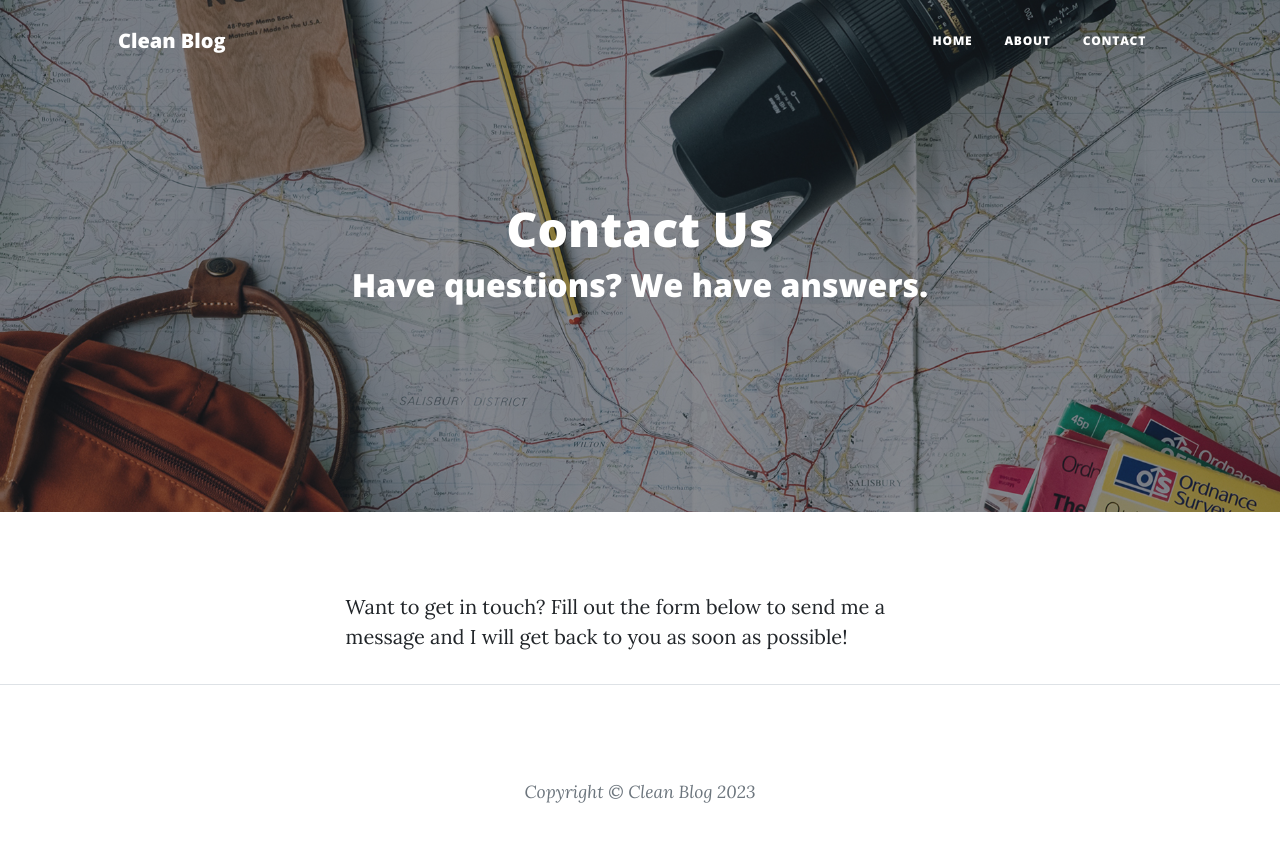
After one commit to nasAtchia/clean-blog-django, a Django app: page /contact/ in a window 1280 px wide. The commit adds this page. Run offline with Django 4.2, Linux system fonts and the light colour scheme; parts of the project's set-up code (start-up, migrations or seed data) failed here and were passed over; some libraries are stand-ins or nearby versions.

Commit message:
WIP contact page

```diff
--- /dev/null
+++ b/core/templates/core/contact/index.html
@@ -0,0 +1,16 @@
+{% extends 'layout.html' %}
+
+{% load i18n %}
+{% load static %}
+
+{% block title %}{% translate 'Contact Us' %}{% endblock %}
+
+{% block hero_title %}{% translate 'Contact Us' %}{% endblock %}
+{% block hero_subtitle %}{% translate 'Have questions? We have answers.' %}{% endblock %}
+{% block hero_style %}style="background-image: url('{% static 'core/img/about-bg.jpg' %}')"{% endblock %}
+
+{% block content %}
+    {% blocktranslate trimmed %}
+        <p>Want to get in touch? Fill out the form below to send me a message and I will get back to you as soon as possible!</p>
+    {% endblocktranslate %}
+{% endblock %}
--- a/core/urls.py
+++ b/core/urls.py
@@ -2,10 +2,12 @@ from django.urls import path
 
 
 from .views.about import AboutView
+from .views import contact
 
 app_name = 'core'
 
 
 urlpatterns = [
     path('about/', AboutView.as_view(), name='about'),
+    path('contact/', contact.index, name='contact'),
 ]
--- /dev/null
+++ b/core/views/contact.py
@@ -0,0 +1,6 @@
+from django.shortcuts import render
+
+
+def index(request):
+    context = {}
+    return render(request, 'core/contact/index.html', context)
--- a/templates/partials/_nav.html
+++ b/templates/partials/_nav.html
@@ -12,7 +12,7 @@
             <ul class="navbar-nav ms-auto py-4 py-lg-0">
                 <li class="nav-item"><a class="nav-link px-lg-3 py-3 py-lg-4" href="{% url 'home' %}">{% translate 'Home' %}</a></li>
                 <li class="nav-item"><a class="nav-link px-lg-3 py-3 py-lg-4" href="{% url 'core:about' %}">{% translate 'About' %}</a></li>
-                <li class="nav-item"><a class="nav-link px-lg-3 py-3 py-lg-4" href="contact.html">{% translate 'Contact' %}</a></li>
+                <li class="nav-item"><a class="nav-link px-lg-3 py-3 py-lg-4" href="{% url 'core:contact' %}">{% translate 'Contact' %}</a></li>
                 {% if user.is_authenticated %}
                     <li class="nav-item"><a class="nav-link px-lg-3 py-3 py-lg-4" href="{% url 'admin:index' %}">{% translate 'Admin' %}</a></li>
                 {% endif %}
```
